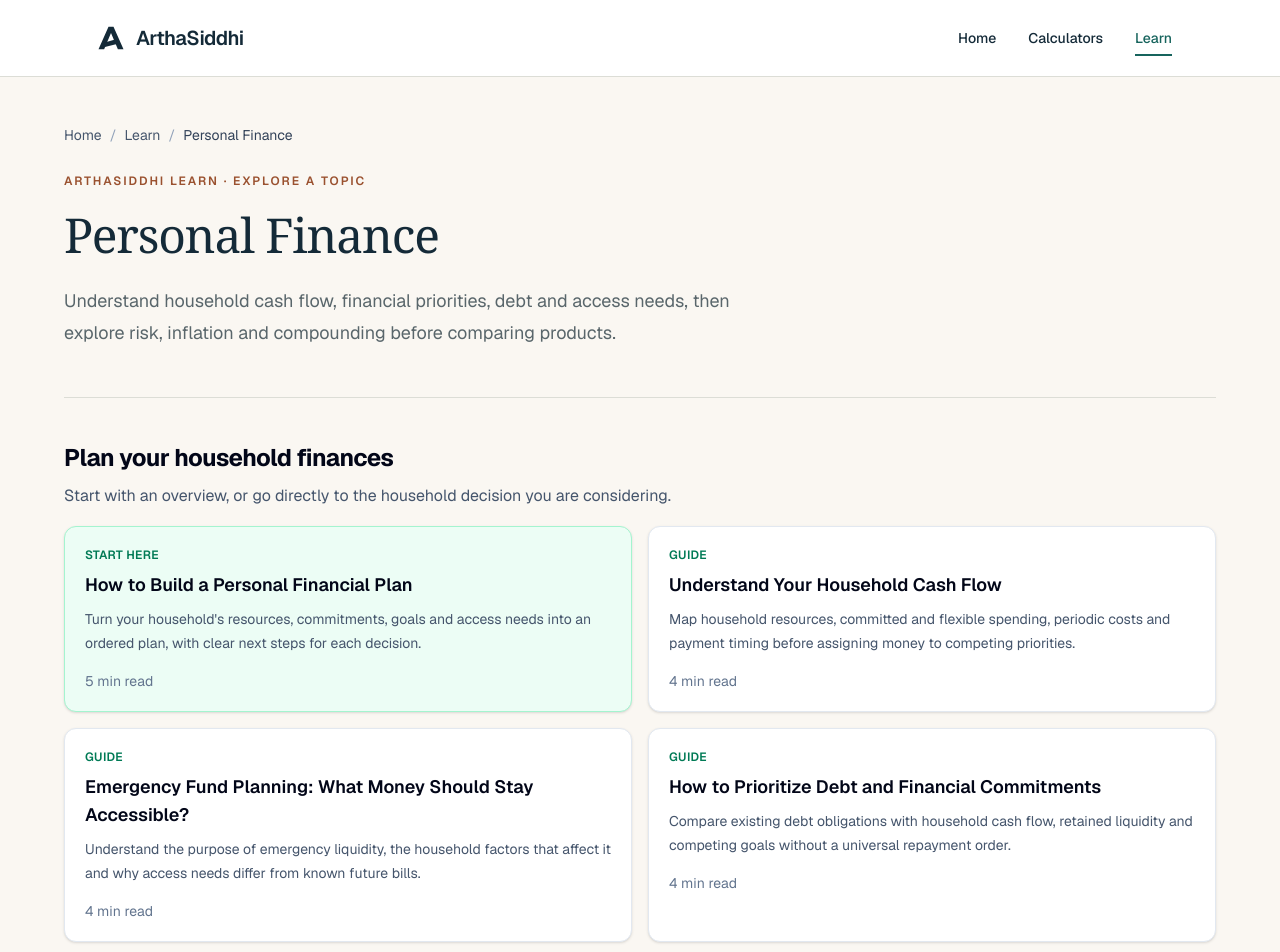
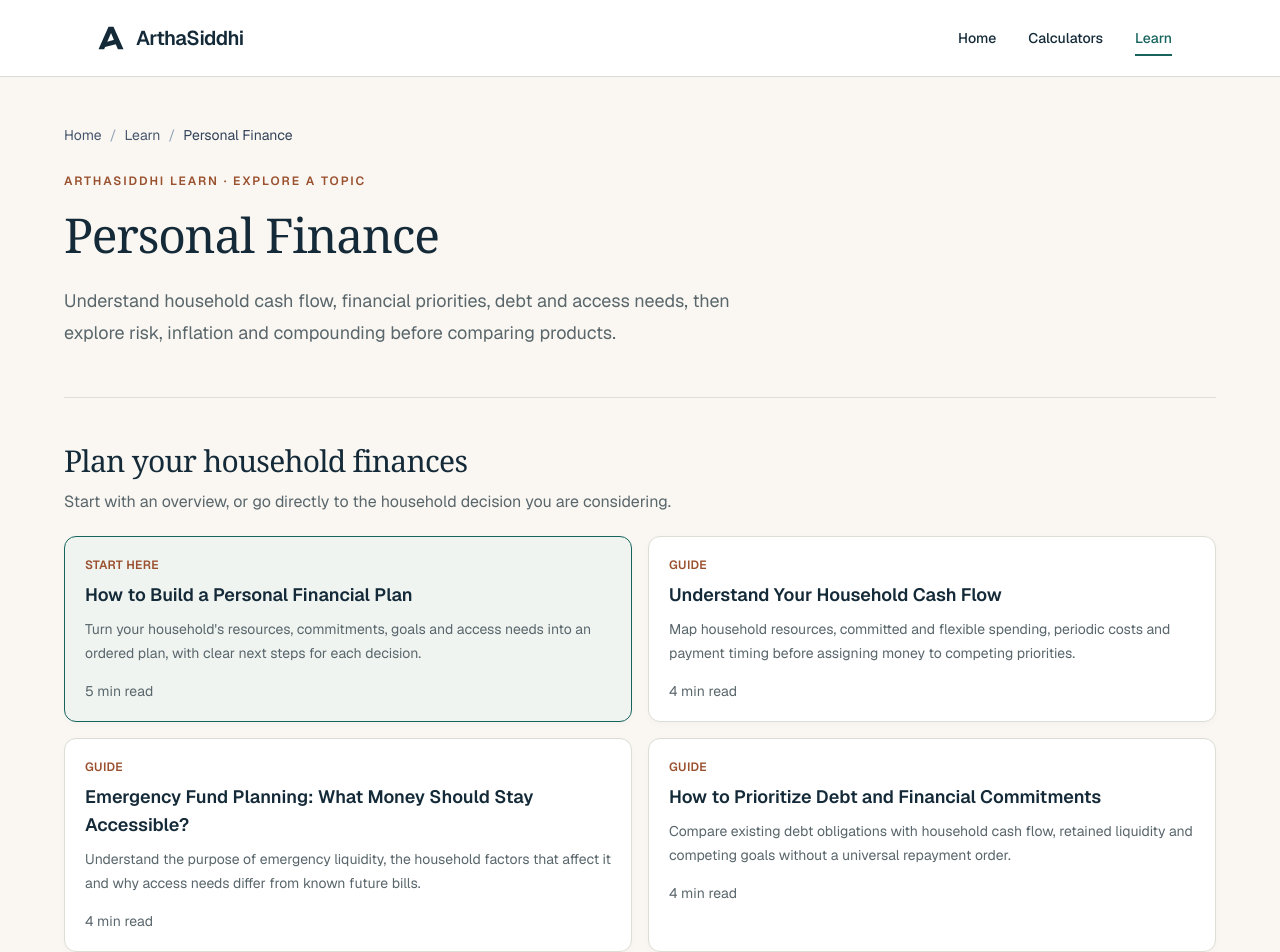
Before and after one commit to applekanna5-bit/arthasiddhi, a Next.js app: page /learn/personal-finance in a window 1280 px wide. Shown: the top 952 px of the page. Built offline with nearby package versions, Linux system fonts and the light colour scheme.

Commit message:
style(learn): refresh topic groups and guide cards

```diff
--- a/components/learn/LearnTopicGroup.tsx
+++ b/components/learn/LearnTopicGroup.tsx
@@ -7,11 +7,11 @@ import type { LearnTopicGroup as LearnTopicGroupDefinition } from "@/lib/content
 function GuideCard({ article, kind, corePresentation = "start-here" }: { article: Article; kind: "core" | "supporting"; corePresentation?: LearnTopicGroupDefinition["corePresentation"] }) {
   const isEntry = kind === "core" && corePresentation === "start-here";
   return (
-    <Link href={getArticlePath(article)} className={isEntry ? "rounded-xl border border-emerald-200 bg-emerald-50 p-5 shadow-sm transition hover:border-emerald-300 hover:shadow-md focus:outline-none focus:ring-3 focus:ring-emerald-100" : "rounded-xl border border-slate-200 bg-white p-5 shadow-sm transition hover:border-emerald-300 hover:shadow-md focus:outline-none focus:ring-3 focus:ring-emerald-100"}>
-      <p className="text-xs font-semibold tracking-wide text-emerald-700 uppercase">{kind === "core" ? (isEntry ? "Start here" : "Overview") : "Guide"}</p>
-      <h3 className="mt-2 text-lg font-semibold text-slate-950">{article.title}</h3>
-      <p className="mt-2 text-sm leading-6 text-slate-600">{article.description}</p>
-      <p className="mt-4 text-sm text-slate-500">{article.readingTime}</p>
+    <Link href={getArticlePath(article)} className={isEntry ? "learn-card rounded-xl border border-[var(--as-brand-teal)] bg-[var(--as-surface-soft)] p-5 shadow-sm focus-visible:outline-2 focus-visible:outline-offset-4 focus-visible:outline-[var(--as-brand-teal)]" : "learn-card rounded-xl border border-[var(--as-border-subtle)] bg-[var(--as-surface-card)] p-5 shadow-sm focus-visible:outline-2 focus-visible:outline-offset-4 focus-visible:outline-[var(--as-brand-teal)]"}>
+      <p className="text-xs font-semibold tracking-wide text-[var(--as-brand-copper)] uppercase">{kind === "core" ? (isEntry ? "Start here" : "Overview") : "Guide"}</p>
+      <h3 className="mt-2 text-lg font-semibold text-[var(--as-text-primary)]">{article.title}</h3>
+      <p className="mt-2 text-sm leading-6 text-[var(--as-text-secondary)]">{article.description}</p>
+      <p className="mt-4 text-sm text-[var(--as-text-secondary)]">{article.readingTime}</p>
     </Link>
   );
 }
@@ -22,12 +22,12 @@ export function LearnTopicGroup({ group, core, supporting }: { group: LearnTopic
     <section aria-labelledby={`${group.id}-heading`}>
       <div className="flex flex-wrap items-end justify-between gap-3">
         <div>
-          <h2 id={`${group.id}-heading`} className="text-2xl font-bold tracking-tight text-slate-950">{group.title}</h2>
-          {group.description && <p className="mt-2 max-w-3xl leading-7 text-slate-600">{group.description}</p>}
+          <h2 id={`${group.id}-heading`} className="learn-display text-2xl leading-tight tracking-tight sm:text-3xl">{group.title}</h2>
+          {group.description && <p className="mt-2 max-w-3xl leading-7 text-[var(--as-text-secondary)]">{group.description}</p>}
         </div>
-        {calculator && <Link href={calculator.href} className="text-sm font-semibold text-emerald-700 hover:text-emerald-800 focus:outline-none focus:ring-3 focus:ring-emerald-100">Open {calculator.shortName} calculator <span aria-hidden="true">→</span></Link>}
+        {calculator && <Link href={calculator.href} className="text-sm font-semibold text-[var(--as-brand-teal)] underline decoration-transparent underline-offset-4 hover:decoration-current focus-visible:outline-2 focus-visible:outline-offset-4 focus-visible:outline-[var(--as-brand-teal)]">Open {calculator.shortName} calculator <span aria-hidden="true">→</span></Link>}
       </div>
-      <div className="mt-4 grid gap-4 md:grid-cols-2">
+      <div className="mt-5 grid gap-4 md:grid-cols-2">
         <GuideCard article={core} kind="core" corePresentation={group.corePresentation} />
         {supporting.map((article) => <GuideCard key={article.slug} article={article} kind="supporting" />)}
       </div>
@@ -38,8 +38,8 @@ export function LearnTopicGroup({ group, core, supporting }: { group: LearnTopic
 export function GuideCollection({ id, title, articles }: { id: string; title: string; articles: readonly Article[] }) {
   return (
     <section aria-labelledby={`${id}-heading`}>
-      <h2 id={`${id}-heading`} className="text-2xl font-bold tracking-tight text-slate-950">{title}</h2>
-      <div className="mt-4 grid gap-4 md:grid-cols-2">
+      <h2 id={`${id}-heading`} className="text-2xl font-bold tracking-tight text-[var(--as-text-primary)]">{title}</h2>
+      <div className="mt-5 grid gap-4 md:grid-cols-2">
         {articles.map((article) => <GuideCard key={article.slug} article={article} kind="supporting" />)}
       </div>
     </section>
```
